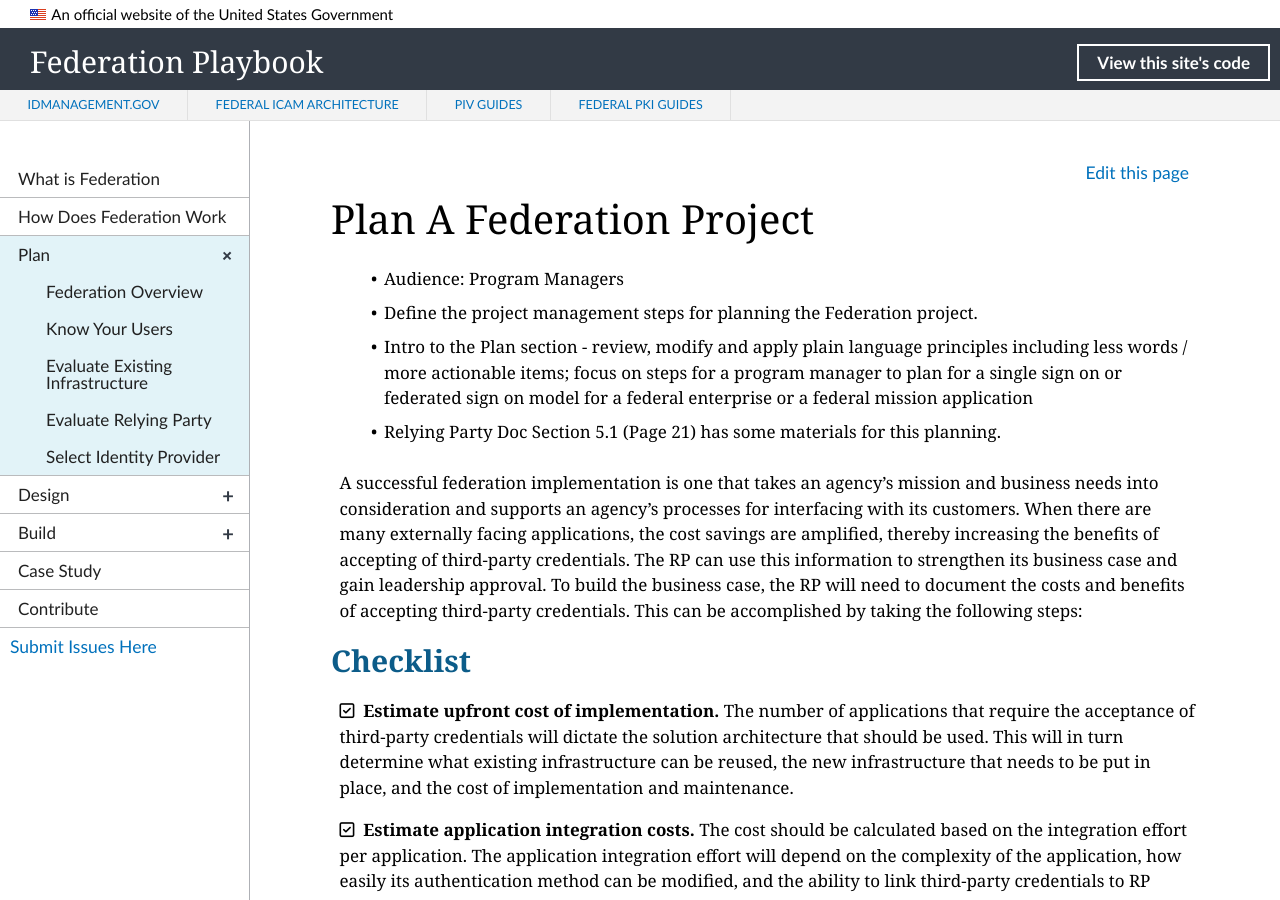
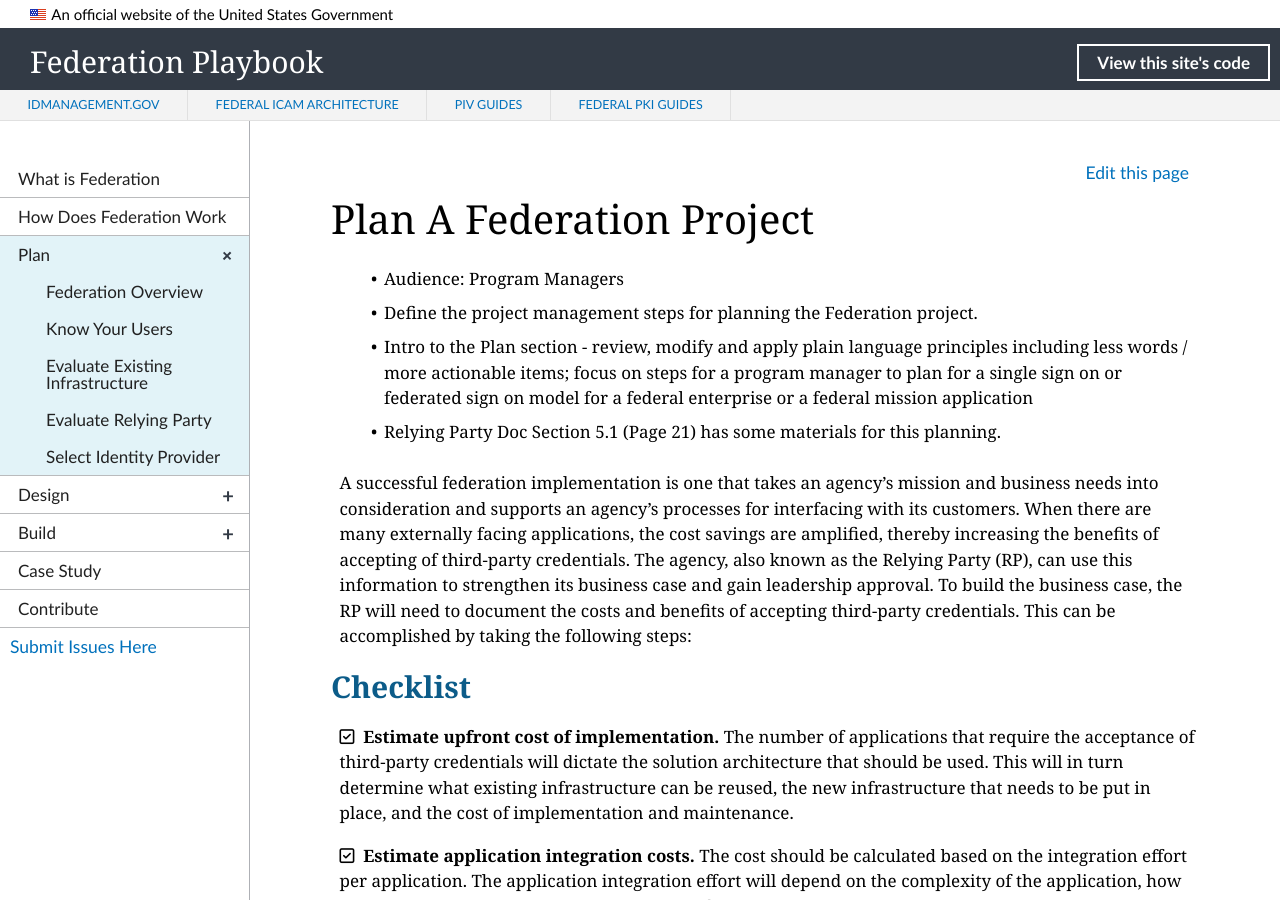
Before and after one commit to GSA/ficam-federation, a Jekyll site: the page built from _plan/00_index.md, in a window 1280 px wide and 900 px high. Built offline with Jekyll 4.4.1, drawn with Linux system fonts in a browser that asks for light colours; nearby versions of some CDN libraries; library files that are not in the unit come from our copies.

Commit message:
Update 00_index.md
Added text to clarify RP.

```diff
--- a/_plan/00_index.md
+++ b/_plan/00_index.md
@@ -11,7 +11,7 @@
 - Intro to the Plan section - review, modify and apply plain language principles including less words / more actionable items; focus on steps for a program manager to plan for a single sign on or federated sign on model for a federal enterprise or a federal mission application
 - Relying Party Doc Section 5.1 (Page 21) has some materials for this planning.
 
-A successful federation implementation is one that takes an agency’s mission and business needs into consideration and supports an agency’s processes for interfacing with its customers. When there are many externally facing applications, the cost savings are amplified, thereby increasing the benefits of accepting of third-party credentials. The RP can use this information to strengthen its business case and gain leadership approval. To build the business case, the RP will need to document the costs and benefits of accepting third-party credentials. This can be accomplished by taking the following steps:
+A successful federation implementation is one that takes an agency’s mission and business needs into consideration and supports an agency’s processes for interfacing with its customers. When there are many externally facing applications, the cost savings are amplified, thereby increasing the benefits of accepting of third-party credentials. The agency, also known as the Relying Party (RP), can use this information to strengthen its business case and gain leadership approval. To build the business case, the RP will need to document the costs and benefits of accepting third-party credentials. This can be accomplished by taking the following steps:
 
 ## <span style="color: #0C5C89">**Checklist**</span>
 
```
